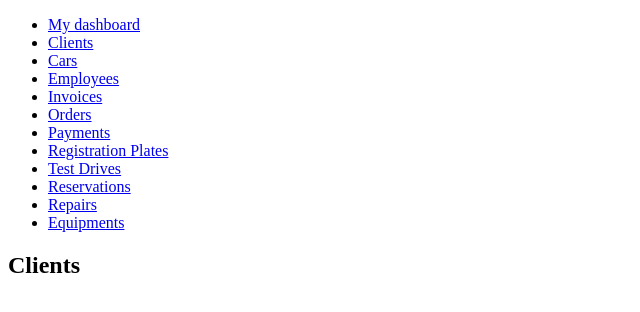
After one commit to tomklus/carshop, a Django app: template main_app/templates/shop/client_list.html in a window 1280 px wide. The commit adds this page. Shown: the top 312 px of the page, without its empty margins (0-640 px from the left). Run offline with Django 3.2, Linux system fonts and the light colour scheme; the template is opened without the code that fills it, so the values that code supplies are empty; parts of the project's set-up code (start-up, migrations or seed data) failed here and were passed over.

Commit message:
list views, html files,

```diff
--- a/carshop/urls.py
+++ b/carshop/urls.py
@@ -5,5 +5,6 @@ from main_app import views
 
 urlpatterns = [
     #url(r'^$', views.index, name='index'),
+    url(r'^admin/', include(admin.site.urls)),
     url(r'^', include('main_app.urls', namespace='main_app')),
 ]
--- a/main_app/templates/shop/base.html
+++ b/main_app/templates/shop/base.html
@@ -1,19 +1,68 @@
-{% load static %}
+{% load staticfiles %}
 <!DOCTYPE html>
 <html>
 <head>
-    <meta charset="utf-8" />
-    <title>{% block title %}My shop{% endblock %}</title>
+    <title>{% block title %}{% endblock %}</title>
 </head>
 <body>
     <div id="header">
-        <a href="/" class="logo">My shop</a>
-    </div>
-    <div id="subheader">
-    <div class="cart">
-        Your cart is empty.
-    </div>
-    </div>
+        <ul class="menu">
+
+            <li {% if section == "dashboard" %} class="selected" {% endif %}>
+            <a href="{% url 'main_app:dashboard' %}">My dashboard</a>
+            </li>
+
+            <li {% if section == "clients" %} class="selected" {% endif %}>
+            <a href="{% url 'main_app:client_list' %}">Clients</a>
+            </li>
+
+            <li {% if section == "cars" %} class="selected" {% endif %}>
+            <a href="{% url 'main_app:car_list' %}">Cars</a>
+            </li>
+
+            <li {% if section == "employees" %} class="selected" {% endif %}>
+            <a href="{% url 'main_app:employee_list' %}">Employees</a>
+            </li>
+
+            <li {% if section == "invoices" %} class="selected" {% endif %}>
+            <a href="{% url 'main_app:invoice_list' %}">Invoices</a>
+            </li>
+
+            <li {% if section == "orders" %} class="selected" {% endif %}>
+            <a href="{% url 'main_app:order_list' %}">Orders</a>
+            </li>
+
+            <li {% if section == "payments" %} class="selected" {% endif %}>
+            <a href="{% url 'main_app:payment_list' %}">Payments</a>
+            </li>
+
+            <li {% if section == "plates" %} class="selected" {% endif %}>
+            <a href="{% url 'main_app:plate_list' %}">Registration Plates</a>
+            </li>
+
+            <li {% if section == "testdrives" %} class="selected" {% endif %}>
+            <a href="{% url 'main_app:testdrive_list' %}">Test Drives</a>
+            </li>
+
+             <li {% if section == "reservations" %} class="selected" {% endif %}>
+            <a href="{% url 'main_app:reservation_list' %}">Reservations</a>
+            </li>
+
+
+             <li {% if section == "repairs" %} class="selected" {% endif %}>
+            <a href="{% url 'main_app:repair_list' %}">Repairs</a>
+            </li>
+
+
+             <li {% if section == "equipments" %} class="selected" {% endif %}>
+            <a href="{% url 'main_app:equipment_list' %}">Equipments</a>
+            </li>
+
+
+
+
+        </ul>
+        </div>
     <div id="content">
         {% block content %}
         {% endblock %}
--- /dev/null
+++ b/main_app/templates/shop/client_list.html
@@ -0,0 +1,13 @@
+
+
+{% extends "shop/base.html" %}
+{% block title %}Clients{% endblock %}
+    {% block content %}
+        <h2>Clients</h2>
+        <ul>
+            {% for client in object_list %}
+                <li>{{ client }}</li>
+
+            {% endfor %}
+        </ul>
+    {% endblock %}
--- /dev/null
+++ b/main_app/templates/shop/dashboard.html
@@ -0,0 +1,6 @@
+{% extends "shop/base.html" %}
+{% block title %}Dashboard{% endblock %}
+{% block content %}
+<h1>Dashboard</h1>
+<p>Welcome to your dashboard.</p>
+{% endblock %}
--- a/main_app/urls.py
+++ b/main_app/urls.py
@@ -15,20 +15,30 @@ Including another URLconf
 """
 from django.conf.urls import include, url
 from main_app import views
+from main_app.views import *
 from django.contrib import admin
 from django.conf import settings
 from django.conf.urls.static import static
 
 urlpatterns = [
     url(r'^admin/', include(admin.site.urls)),
-    url(r'^main_app/', include('main_app.urls')),
-    url(r'^$', views.car_list, name='product_list'),
-    url(r'^(?P<category_slug>[-\w]+)/$',
-        views.car_list,
-        name='product_list_by_category'),
-    url(r'^(?P<id>\d+)/(?P<slug>[-\w]+)/$',
-        views.car_detail,
-        name='product_detail'),
+    url(r'^main_app/', views.dashboard),
+    url(r'^clients/$', ClientList.as_view(template_name="shop/client_list.html"),name='client_list'),
+    url(r'^adds/$', AddressList.as_view(template_name="shop/client_list.html"),name='address_list'),
+    url(r'^cars/$', CarList.as_view(template_name="shop/car_list.html"),name='car_list'),
+    url(r'^employees/$', EmployeeList.as_view(template_name="shop/client_list.html"),name='employee_list'),
+    url(r'^equipment/$', EquipmentList.as_view(template_name="shop/client_list.html"),name='equipment_list'),
+    url(r'^invoices/$', InvoiceList.as_view(template_name="shop/client_list.html"),name='invoice_list'),
+    url(r'^plates/$', PlatesList.as_view(template_name="shop/client_list.html"),name='plate_list'),
+    url(r'^repairs/$', RepairList.as_view(template_name="shop/client_list.html"),name='repair_list'),
+    url(r'^payments/$', PaymentList.as_view(template_name="shop/client_list.html"), name='payment_list'),
+    url(r'^reservations/$', ReservationList.as_view(template_name="shop/client_list.html"), name='reservation_list'),
+    url(r'^testdrives/$', TestDriveList.as_view(template_name="shop/client_list.html"), name='testdrive_list'),
+    url(r'^orders/$', OrderList.as_view(template_name="shop/client_list.html"), name='order_list'),
+    url(r'^$', views.dashboard, name='dashboard'),
+    #url(r'^$', views.car_list, name='product_list'),
+    #url(r'^(?P<category_slug>[-\w]+)/$', views.car_list, name='product_list_by_category'),
+    #url(r'^(?P<id>\d+)/(?P<slug>[-\w]+)/$', views.car_detail, name='product_detail'),
 ]
 if settings.DEBUG:
     urlpatterns += static(settings.MEDIA_URL,
```
Also changed, not shown: main_app/models.py (+31 -1 lines), main_app/templates/index.html (+39 -4 lines), main_app/templates/shop/car_list.html (added, +11 -0 lines), main_app/templates/shop/detail.html (added, +7 -0 lines), main_app/views.py (+52 -1 lines).
